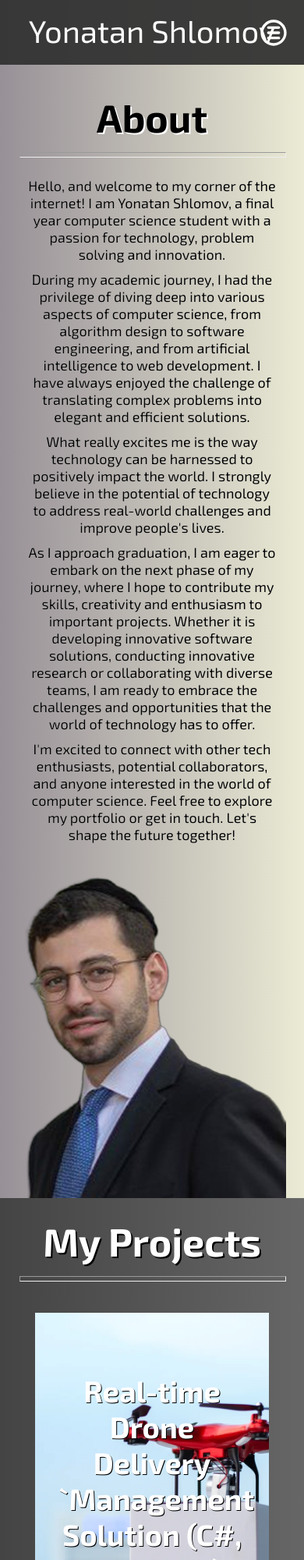
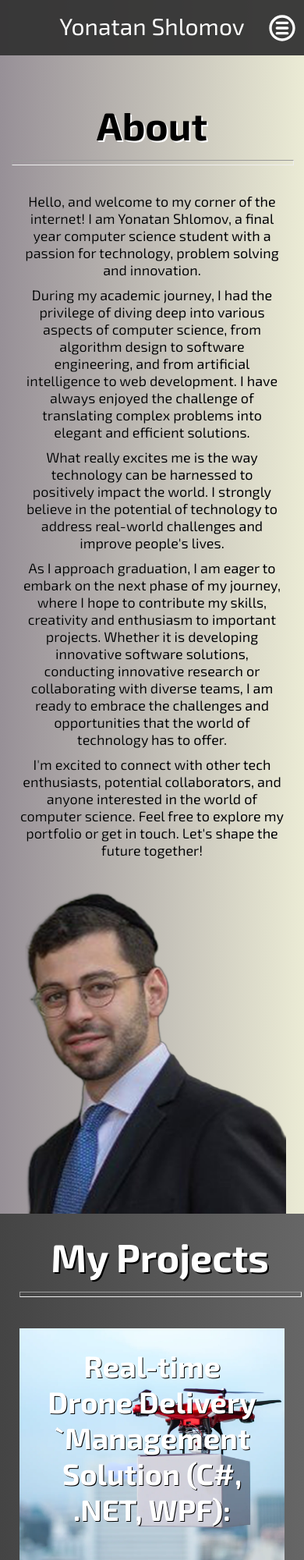
Before and after one commit to jshlomov/my-resume, a React (Create React App) app: page / in a window 390 px wide. Shown: the top 2000 px of the page at 78% size. Built offline with nearby package versions, Linux system fonts and the light colour scheme.

Commit message:
responsive and Copyright

```diff
--- a/src/Components/App.jsx
+++ b/src/Components/App.jsx
@@ -3,6 +3,7 @@ import Navbar from './Navbar/Navbar';
 import ContactDetails from './contactDetails/contactDetails';
 import About from './About/About';
 import Projects from './myProjects/Projects';
+import LogoAndC from './LogoAndC/LogoAndC';
 
 function App() {
   return (
@@ -11,6 +12,7 @@ function App() {
       <About />
       <Projects />
       <ContactDetails />
+      <LogoAndC />
     </div>
   );
 }
--- a/src/Components/Header/Header.css
+++ b/src/Components/Header/Header.css
@@ -1,6 +1,7 @@
 .genericHeaderDiv {
   width: 100%;
   padding-bottom: 20px;
+  margin: 10px;
 }
 
 .gevericHeader {
--- /dev/null
+++ b/src/Components/LogoAndC/LogoAndC.css
@@ -0,0 +1,17 @@
+.Copyright {
+    display: flex;
+    justify-content: center;
+    align-items: center;
+    background-color: #333;
+    color: white;
+    padding: 5px;
+}
+
+.Copyright p {
+    font-size: 18px;
+}
+
+.Copyright .CopyrightLogo {
+    padding-left: 5px;
+    padding-top: 3px;
+}
--- /dev/null
+++ b/src/Components/LogoAndC/LogoAndC.jsx
@@ -0,0 +1,14 @@
+import React from 'react'
+import './LogoAndC.css'
+import {AiOutlineCopyrightCircle} from 'react-icons/ai'
+
+function LogoAndC() {
+  return (
+    <div className='Copyright'>
+        <p>shlomov-websites</p>
+        <AiOutlineCopyrightCircle className='CopyrightLogo' size="20px"/>
+    </div>
+  )
+}
+
+export default LogoAndC
--- a/src/Components/Navbar/Navbar.css
+++ b/src/Components/Navbar/Navbar.css
@@ -46,7 +46,6 @@
 }
 
 @media screen and (min-width: 768px) {
-
   .mobileNavbar {
     display: none;
   }
@@ -74,3 +73,17 @@
     display: none;
   }
 }
+
+@media screen and (max-width: 450px) {
+  /*מקרה קצה של פלאפון ההמבורגר עולה על הכותרת אז הקטהתי והזזתי את הבורגר */
+
+  .NavContainer header {
+    font-size: 30px;
+  }
+
+  .Hamburger {
+    position: absolute;
+    top: 16px;
+    right: 2%;
+  }
+}
--- a/src/Components/contactDetails/contactDetails.css
+++ b/src/Components/contactDetails/contactDetails.css
@@ -13,7 +13,7 @@
   display: flex;
   justify-content: start;
   align-items: center;
-  flex: 1 0 350px;
+  flex: 1 1 350px;
   margin: 9px;
   min-height: 70px;
   background-color: #eee;
--- a/src/Components/myProjects/ProjectCard.css
+++ b/src/Components/myProjects/ProjectCard.css
@@ -1,9 +1,9 @@
 .ProCardContainer {
-  height: 450px;
+  height: 300px;
   position: relative;
-  flex-basis: 450px;
-  /* flex-grow: 1; */
-  margin: 20px;
+  flex-basis: 400px;
+  margin: 10px;
+  flex-grow: 1;
 }
 
 .ProCardContainer .bgImage {
@@ -53,5 +53,11 @@
   font-size: 20px;
 }
 
-@media screen and (max-width: 768px) {
+@media screen and (min-width: 768px) {
+  .ProCardContainer {
+    height: 400px;
+    flex-basis: 400px;
+    margin: 20px;
+    flex-grow: 1;
+  }
 }
--- a/src/Components/myProjects/Projects.css
+++ b/src/Components/myProjects/Projects.css
@@ -1,6 +1,6 @@
 
 .ProjectsWrapper {
   display: flex;
-  justify-content: space-evenly;
+  justify-content: space-around;
   flex-wrap: wrap;
 }
--- a/src/index.css
+++ b/src/index.css
@@ -6,7 +6,7 @@
 
 .cardSizesAndFlex {
   display: flex;
-  padding: 25px;
+  padding: 15px;
   justify-content: space-around;
   flex-direction: column;
 }
```
